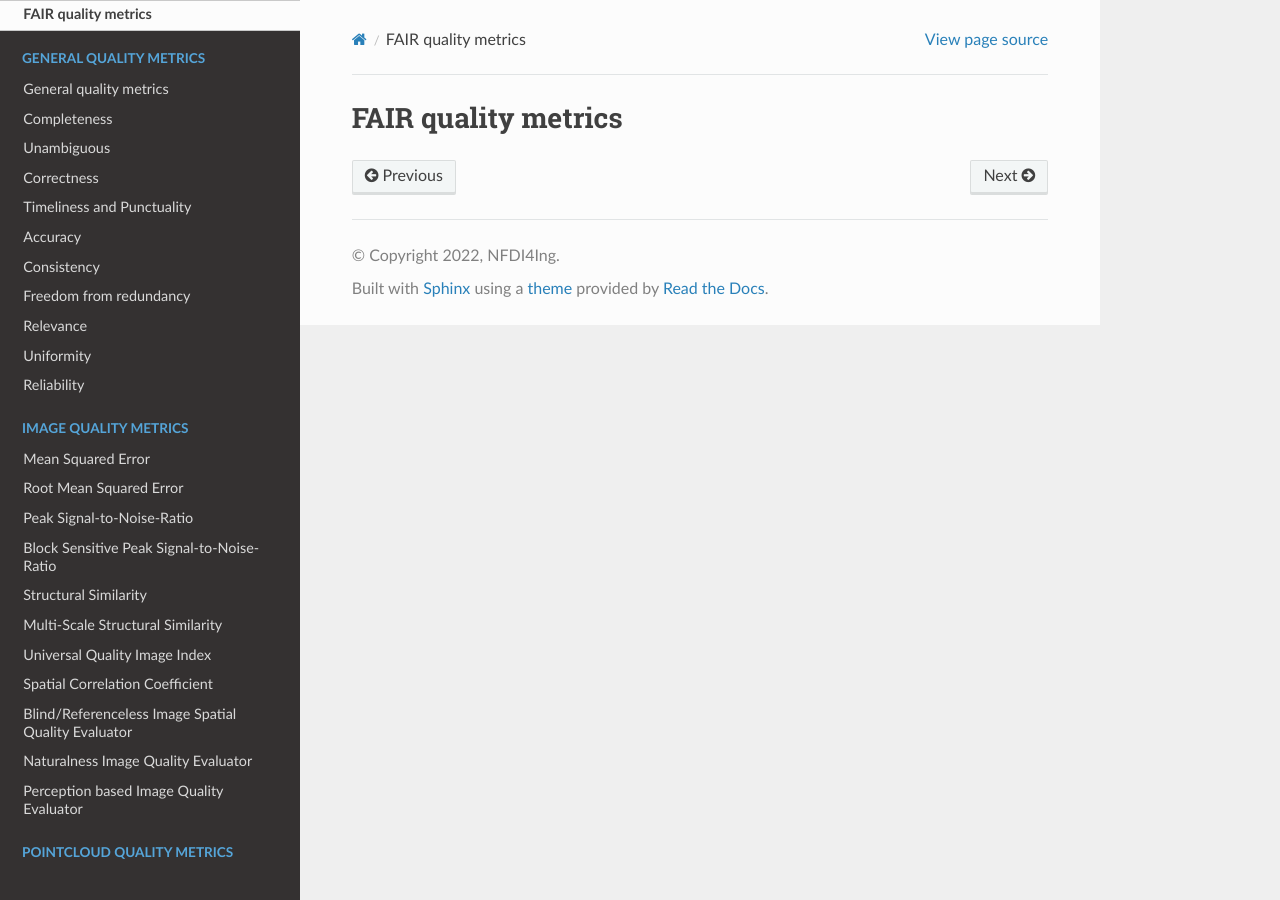
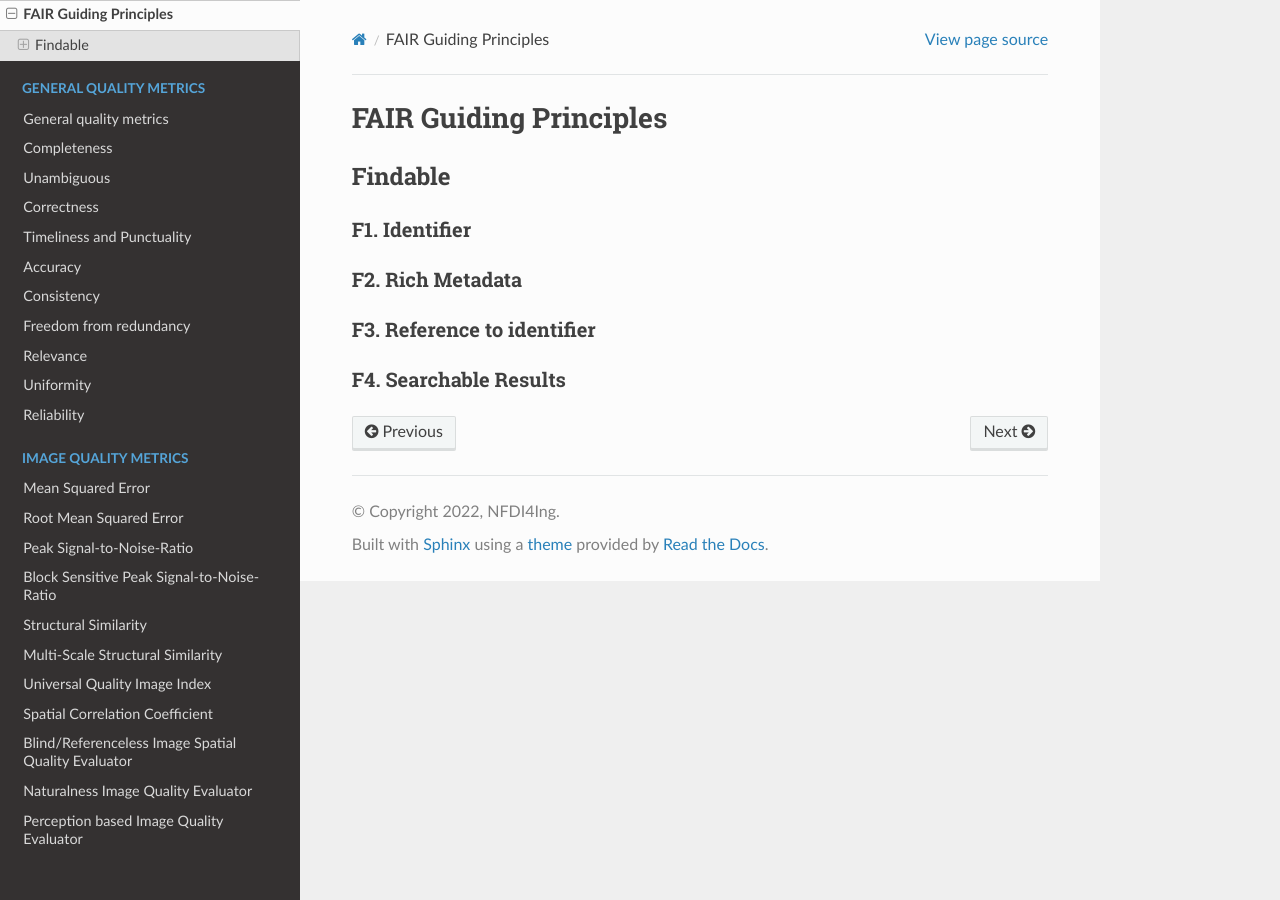
Before and after one commit to NFDI4ING-TA-GOLO/GOLO_Data_Quality_Metrics, a Sphinx documentation site: the page built from docs/source/FAIR/FAIR.rst, in a window 1280 px wide. Built offline with Sphinx 7.4.7 and the Read the Docs theme 2.0.0, drawn with Linux system fonts in a browser that asks for light colours.

Commit message:
findable

```diff
--- a/docs/source/FAIR/FAIR.rst
+++ b/docs/source/FAIR/FAIR.rst
@@ -1,5 +1,21 @@
 .. _FAIR quality metrics:
 
 ####################################
-FAIR quality metrics
+FAIR Guiding Principles
 ####################################
+
+********************
+Findable
+********************
+
+F1. Identifier
+=========
+
+F2. Rich Metadata
+=========
+
+F3. Reference to identifier
+=========
+
+F4. Searchable Results
+=========
```
Also changed, not shown: docs/source/FAIR/Findable.rst (added).
